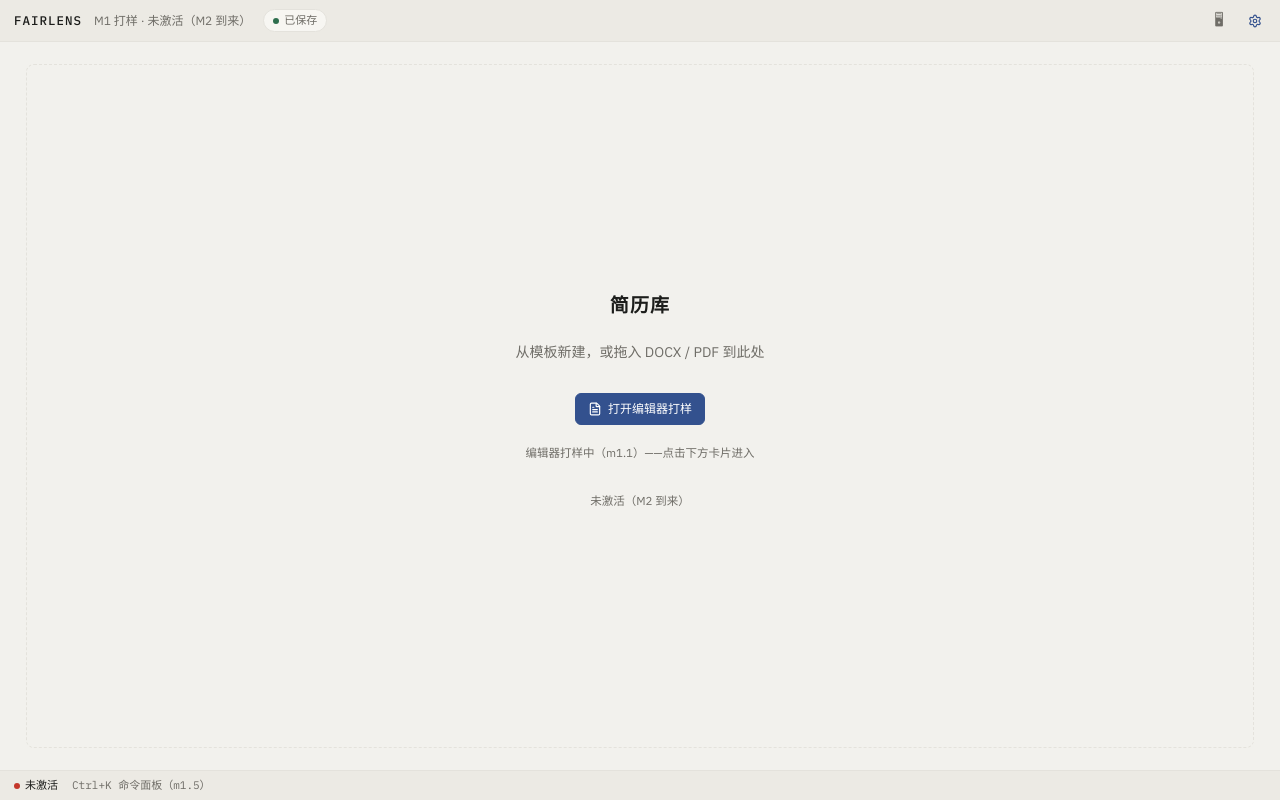
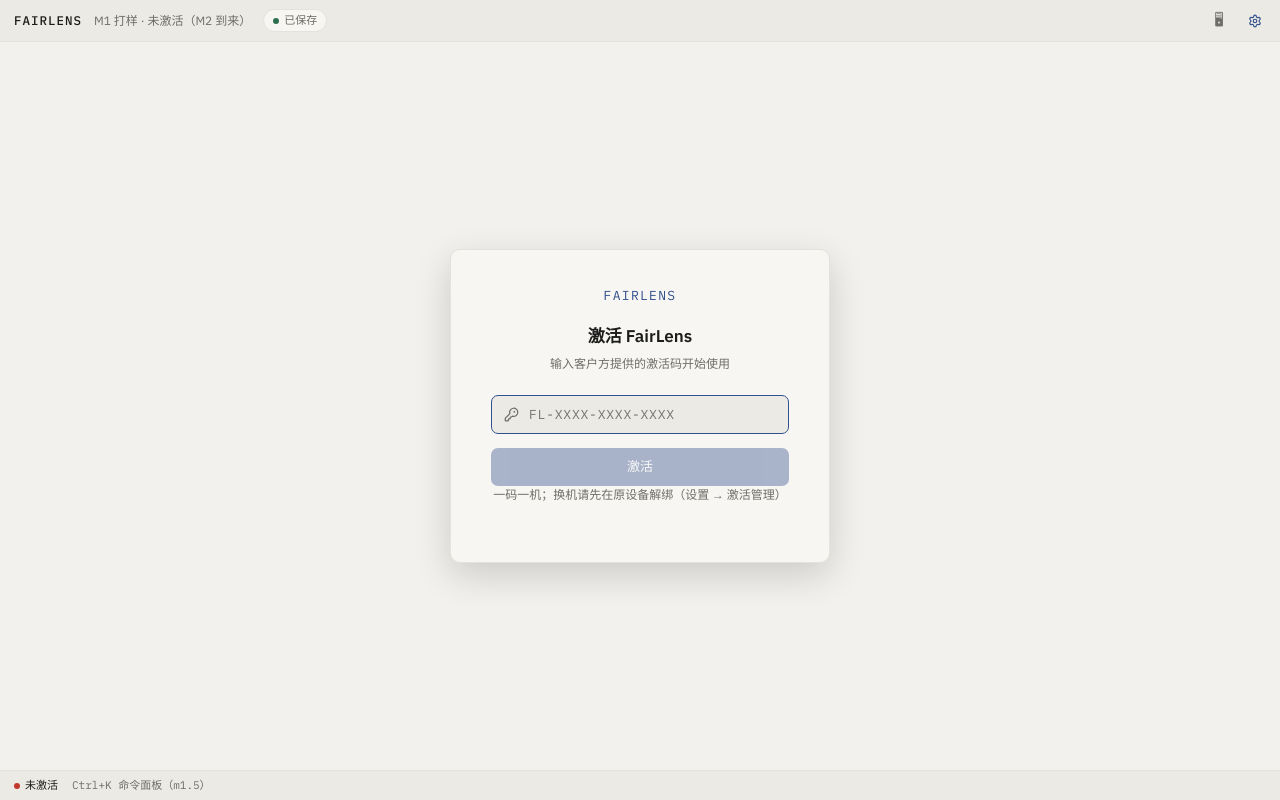
Before and after one commit to WongZvan/fairlens, a React (Vite) app in the folder apps/desktop/: page / in a window 1280 px wide. Built offline with nearby package versions, Linux system fonts and the light colour scheme.

Commit message:
feat(m1.1): 激活门（用户直报：未激活不应可用软件）

```diff
--- /dev/null
+++ b/apps/desktop/src/app/ActivationGate.tsx
@@ -0,0 +1,40 @@
+import { KeyRound } from 'lucide-react';
+import { useState } from 'react';
+import { useTranslation } from 'react-i18next';
+import { useLicense } from '../stores/license.js';
+
+/**
+ * 激活门（m1.1 打样；真验签+占席=m2.2/m2.3）。
+ * v0.1 基线 §4.2：未激活=全屏门，无任何功能可用；通过后进入简历库。
+ */
+export function ActivationGate() {
+  const { t } = useTranslation();
+  const activate = useLicense((s) => s.activate);
+  const [code, setCode] = useState('');
+  const valid = /^FL-[0-9A-Z]{4}-[0-9A-Z]{4}-[0-9A-Z]{4}$/.test(code.trim().toUpperCase());
+
+  return (
+    <div className="gate">
+      <div className="gate-card">
+        <div className="gate-logo mono">FAIRLENS</div>
+        <h1>{t('gate.title')}</h1>
+        <p className="muted">{t('gate.subtitle')}</p>
+        <div className="gate-input">
+          <KeyRound size={15} />
+          <input
+            value={code}
+            onChange={(e) => setCode(e.target.value.toUpperCase())}
+            placeholder={t('gate.placeholder')}
+            aria-label={t('gate.placeholder')}
+            spellCheck={false}
+            autoFocus
+          />
+        </div>
+        <button className="gate-btn" disabled={!valid} onClick={activate}>
+          {t('gate.action')}
+        </button>
+        <p className="gate-hint muted">{t('gate.hint')}</p>
+      </div>
+    </div>
+  );
+}
--- a/apps/desktop/src/app/AppShell.tsx
+++ b/apps/desktop/src/app/AppShell.tsx
@@ -1,5 +1,6 @@
 import { ArrowLeft, FileText } from 'lucide-react';
 import { useState } from 'react';
+import { ActivationGate } from './ActivationGate.js';
 import { SettingsGear, SettingsWindow } from './SettingsWindow.js';
 import { useTranslation } from 'react-i18next';
 import { EditorMockup } from '../features/editor-mockup/EditorMockup.js';
@@ -9,6 +10,17 @@
 export function AppShell() {
   const [view, setView] = useState<'library' | 'editor'>('library');
   const [settingsOpen, setSettingsOpen] = useState(false);
+  const activated = useLicense((s) => s.activated);
+  if (!activated) {
+    return (
+      <div className="shell">
+        <TitleBarConnector onSettings={() => setSettingsOpen(true)} />
+        <ActivationGate />
+        <StatusBar />
+        <SettingsWindow open={settingsOpen} onClose={() => setSettingsOpen(false)} />
+      </div>
+    );
+  }
   return (
     <div className="shell">
       <TitleBarConnector
--- /dev/null
+++ b/apps/desktop/src/app/gate.css
@@ -0,0 +1,29 @@
+/* 激活门：未激活=全屏门（v0.1 §4.2），通过后进简历库 */
+.gate {
+  flex: 1; display: flex; align-items: center; justify-content: center;
+  background: var(--ade-bench);
+}
+.gate-card {
+  width: 380px; padding: 36px 40px; text-align: center;
+  background: var(--ade-panel); border: 1px solid var(--ade-line); border-radius: 10px;
+  box-shadow: 0 12px 36px rgba(0, 0, 0, 0.16);
+}
+.gate-logo { font-size: 13px; letter-spacing: 0.1em; color: var(--ade-accent); margin-bottom: 18px; }
+.gate-card h1 { font-size: 17px; font-weight: 600; margin: 0 0 6px; }
+.gate-card > .muted { font-size: 12px; margin: 0 0 22px; }
+.gate-input {
+  display: flex; align-items: center; gap: 8px;
+  background: var(--ade-chrome); border: 1px solid var(--ade-line); border-radius: 7px;
+  padding: 9px 12px; color: var(--ade-muted);
+}
+.gate-input:focus-within { border-color: var(--ade-accent); }
+.gate-input input {
+  flex: 1; border: none; outline: none; background: transparent;
+  color: var(--ade-ink); font-family: var(--ade-font-mono); font-size: 13px; letter-spacing: 0.06em;
+}
+.gate-btn {
+  width: 100%; margin-top: 14px; padding: 9px 0; border-radius: 7px;
+  background: var(--ade-accent); color: #fff; font-size: 13px;
+}
+.gate-btn:disabled { opacity: 0.4; cursor: default; }
+.gate-hint { font-size: 11px; margin: 14px 0 0; }
--- a/apps/desktop/src/i18n/locales/zh-CN.ts
+++ b/apps/desktop/src/i18n/locales/zh-CN.ts
@@ -35,6 +35,13 @@
     mockNote: '此面板为壳（{{module}} 交付真功能：激活管理/主题与字号/自动保存·样式·画布背景/模型连接/版本与日志）',
   },
   common: { close: '关闭' },
+  gate: {
+    title: '激活 FairLens',
+    subtitle: '输入客户方提供的激活码开始使用',
+    placeholder: 'FL-XXXX-XXXX-XXXX',
+    action: '激活',
+    hint: '一码一机；换机请先在原设备解绑（设置 → 激活管理）',
+  },
   paper: {
     basic: '基本信息',
     edu: '教育经历',
--- a/apps/desktop/src/main.tsx
+++ b/apps/desktop/src/main.tsx
@@ -5,6 +5,7 @@
 import './design-system/base.css';
 import './app/shell.css';
 import './app/settings.css';
+import './app/gate.css';
 import './features/editor-mockup/mockup.css';
 import './features/editor-mockup/paper.css';
 import './i18n/index.js';
--- a/apps/desktop/src/stores/license.ts
+++ b/apps/desktop/src/stores/license.ts
@@ -4,13 +4,16 @@
 export type LicenseRole = 'user' | 'dev' | 'expert';
 
 interface LicenseState {
-  role: LicenseRole | null; // null=未激活（M0 恒 null）
+  role: LicenseRole | null; // null=未激活
   activated: boolean;
+  activate: () => void;
 }
 
-export const useLicense = create<LicenseState>(() => ({
+export const useLicense = create<LicenseState>((set) => ({
   role: null,
   activated: false,
+  /** 打样态：格式通过即视为激活（真验签+KV 占席=m2.2/m2.3 接管） */
+  activate: () => set({ role: 'user', activated: true }),
 }));
 
 /** 门控选择器：dev 面模块用（懒加载分包的前置判断，M4/M5 接路由） */
```
